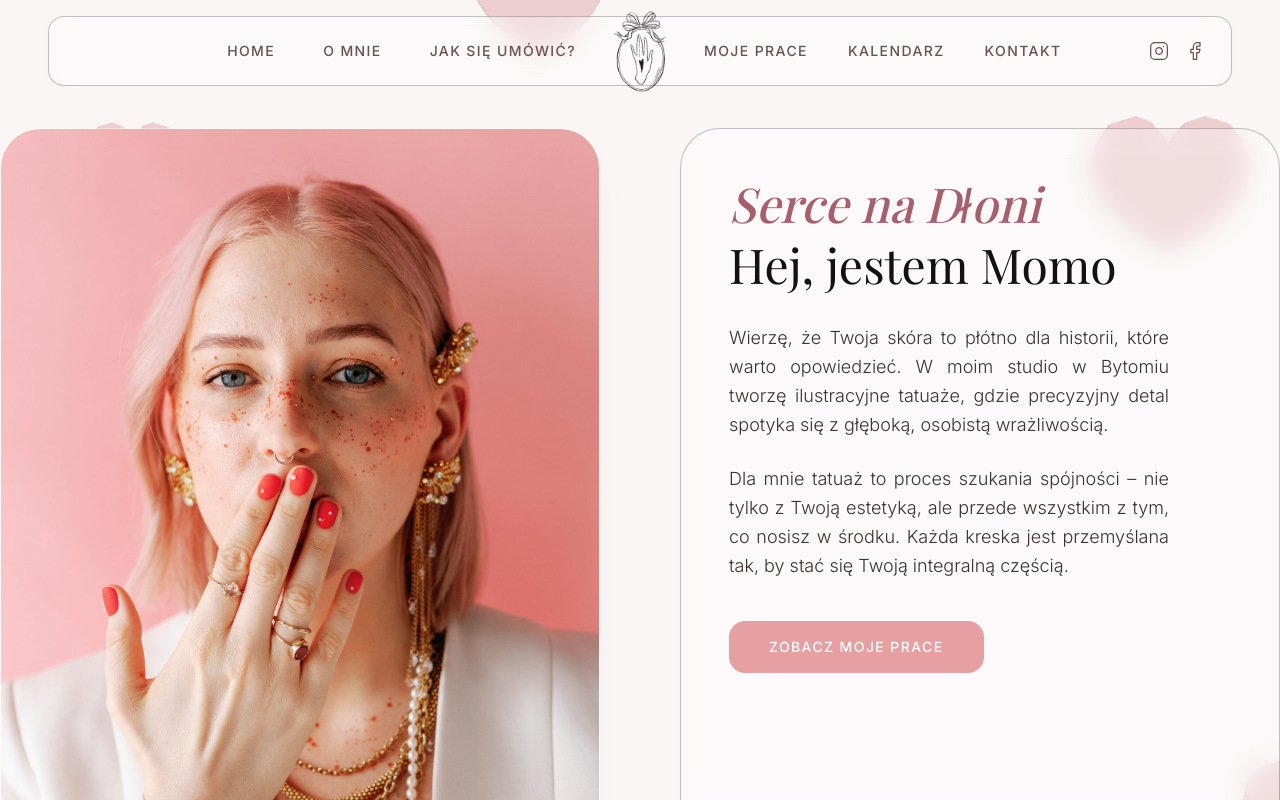
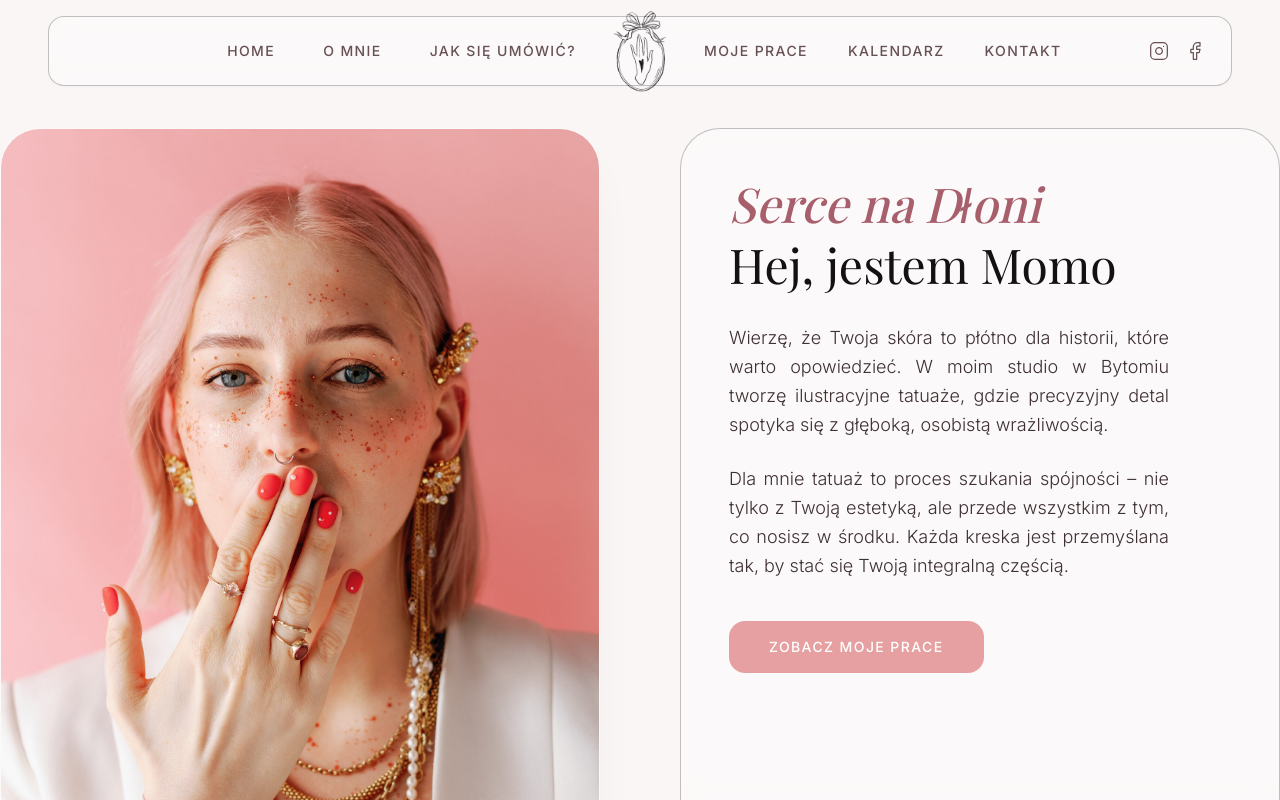
Before and after one commit to plowigus/serce-na-dloni-tattoo, a Next.js app: page / in a window 1280 px wide. Built offline with nearby package versions, Linux system fonts and the light colour scheme; a web font is replaced by a local one.

Commit message:
LCP 100/100

```diff
--- a/app/components/layout/Navbar.tsx
+++ b/app/components/layout/Navbar.tsx
@@ -1,12 +1,8 @@
-"use client";
-
-import { useGSAP } from "@gsap/react";
-import gsap from "gsap";
+// BRAK "use client" - Server Component
 import Link from "next/link";
 import Image from "next/image";
-import { useRef } from "react";
 
-// Ikony Social Media (bez zmian)
+// Ikony (można je wynieść do osobnego pliku, ale tu też działają jako stateless functional components)
 const IconFB = ({ className }: { className?: string }) => (
     <svg viewBox="0 0 24 24" fill="none" stroke="currentColor" strokeWidth="1.5" strokeLinecap="round" strokeLinejoin="round" className={className}><path d="M18 2h-3a5 5 0 0 0-5 5v3H7v4h3v8h4v-8h3l1-4h-4V7a1 1 0 0 1 1-1h3z" /></svg>
 );
@@ -15,102 +11,40 @@ const IconIG = ({ className }: { className?: string }) => (
 );
 
 export default function Navbar() {
-    const navRef = useRef<HTMLElement>(null);
-    const containerRef = useRef<HTMLDivElement>(null);
-    const logoRef = useRef<HTMLDivElement>(null);
-
-    useGSAP(() => {
-        const tl = gsap.timeline({ defaults: { ease: "power3.out" } });
-
-        tl.from(navRef.current, {
-            yPercent: -100,
-            duration: 1,
-            delay: 0.2
-        })
-            .to([containerRef.current, logoRef.current], {
-                y: 0,
-                opacity: 1,
-                stagger: 0.1,
-                duration: 0.8
-            }, "-=0.5");
-
-    }, { scope: navRef });
-
     const linkStyle = "relative text-sm uppercase tracking-widest text-primary-800 hover:text-primary-950 transition-colors font-medium group py-2 whitespace-nowrap";
     const underlineStyle = "absolute left-0 bottom-0 w-0 h-[1px] bg-primary-950 transition-all duration-300 group-hover:w-full";
 
     return (
-        <nav
-            ref={navRef}
-            className="fixed top-0 left-0 right-0 z-50 px-6 md:px-12 py-4"
-        >
-            <div
-                ref={containerRef}
-                className="opacity-0 translate-y-[-10px] mx-auto max-w-7xl rounded-2xl bg-white/30 backdrop-blur-md border-[0.5px] border-primary-950/25 shadow-sm shadow-primary-500/5 px-8 py-4 relative grid grid-cols-2 items-center"
-            >
+        <nav className="fixed top-0 left-0 right-0 z-50 px-6 md:px-12 py-4">
+            {/* ... reszta kodu HTML bez zmian, po prostu usuń useGSAP i useRef ... */}
+            <div className="mx-auto max-w-7xl rounded-2xl bg-white/30 backdrop-blur-md border-[0.5px] border-primary-950/25 shadow-sm shadow-primary-500/5 px-8 py-4 relative grid grid-cols-2 items-center">
+                {/* ... zawartość navbara bez zmian ... */}
+                {/* Upewnij się tylko, że nie używasz tam useRef ani useEffect */}
+                {/* Skopiuj wnętrze JSX z poprzedniego kroku, ale wywal animacje wejścia */}
 
                 {/* LEWA STRONA */}
                 <div className="flex items-center justify-end gap-12 z-30 pr-16">
-                    {/* ZMIANA: Dodano prefetch={false} do wszystkich linków */}
-                    <Link href="/" className={linkStyle} prefetch={false}>
-                        Home
-                        <span className={underlineStyle}></span>
-                    </Link>
-                    <Link href="/o-mnie" className={linkStyle} prefetch={false}>
-                        O mnie
-                        <span className={underlineStyle}></span>
-                    </Link>
-                    <Link href="/rezerwacja" className={linkStyle} prefetch={false}>
-                        Jak się umówić?
-                        <span className={underlineStyle}></span>
-                    </Link>
+                    <Link href="/" className={linkStyle} prefetch={false}>Home<span className={underlineStyle}></span></Link>
+                    <Link href="/o-mnie" className={linkStyle} prefetch={false}>O mnie<span className={underlineStyle}></span></Link>
+                    <Link href="/rezerwacja" className={linkStyle} prefetch={false}>Jak się umówić?<span className={underlineStyle}></span></Link>
                 </div>
 
                 {/* ŚRODEK (LOGO) */}
-                <div
-                    ref={logoRef}
-                    className="opacity-0 absolute left-1/2 top-1/2 -translate-x-1/2 -translate-y-1/2 z-20 flex justify-center pointer-events-none"
-                >
-                    <Link href="/" className="relative block w-64 h-24 pointer-events-auto" prefetch={false}>
-                        <Image
-                            src="/logo.png"
-                            alt="Serce na Dłoni Logo"
-                            fill
-                            className="object-contain"
-                            priority
-                            sizes="256px"
-                        />
+                <div className="absolute left-1/2 top-1/2 -translate-x-1/2 -translate-y-1/2 z-20 flex justify-center">
+                    <Link href="/" className="relative block w-64 h-24" prefetch={false}>
+                        <Image src="/logo.png" alt="Logo" fill className="object-contain" priority sizes="256px" />
                     </Link>
                 </div>
 
                 {/* PRAWA STRONA */}
                 <div className="flex items-center justify-start gap-10 z-30 pl-16 w-full">
-                    <Link href="/moje-prace" className={linkStyle} prefetch={false}>
-                        Moje prace
-                        <span className={underlineStyle}></span>
-                    </Link>
-
-                    <Link href="/kalendarz" className={linkStyle} prefetch={false}>
-                        Kalendarz
-                        <span className={underlineStyle}></span>
-                    </Link>
-
-                    <Link href="/kontakt" className={linkStyle} prefetch={false}>
-                        Kontakt
-                        <span className={underlineStyle}></span>
-                    </Link>
-
+                    <Link href="/moje-prace" className={linkStyle} prefetch={false}>Moje prace<span className={underlineStyle}></span></Link>
+                    <Link href="/kalendarz" className={linkStyle} prefetch={false}>Kalendarz<span className={underlineStyle}></span></Link>
+                    <Link href="/kontakt" className={linkStyle} prefetch={false}>Kontakt<span className={underlineStyle}></span></Link>
                     <div className="h-4 w-px bg-primary-950/20 mx-2 hidden md:block ml-auto"></div>
-
                     <div className="flex items-center gap-4 text-primary-800 pr-12">
-                        <a href="https://instagram.com" target="_blank" rel="noopener noreferrer" className="hover:text-primary-950 hover:scale-110 transition-all duration-300">
-                            <IconIG className="w-5 h-5" />
-                            <span className="sr-only">Instagram</span>
-                        </a>
-                        <a href="https://facebook.com" target="_blank" rel="noopener noreferrer" className="hover:text-primary-950 hover:scale-110 transition-all duration-300">
-                            <IconFB className="w-5 h-5" />
-                            <span className="sr-only">Facebook</span>
-                        </a>
+                        <a href="#" className="hover:text-primary-950"><IconIG className="w-5 h-5" /></a>
+                        <a href="#" className="hover:text-primary-950"><IconFB className="w-5 h-5" /></a>
                     </div>
                 </div>
             </div>
--- a/app/components/sections/Hero.tsx
+++ b/app/components/sections/Hero.tsx
@@ -1,56 +1,16 @@
-"use client";
-
-import { useGSAP } from "@gsap/react";
-import gsap from "gsap";
+// BRAK "use client" - to teraz Server Component!
 import Image from "next/image";
-import { useRef, useEffect } from "react";
 import Link from "next/link";
 
-interface HeroProps {
-    startAnimation: boolean;
-}
-
-export default function Hero({ startAnimation }: HeroProps) {
-    const containerRef = useRef<HTMLElement>(null);
-    const imgRef = useRef<HTMLDivElement>(null);
-    const textContainerRef = useRef<HTMLDivElement>(null);
-    const contentRef = useRef<HTMLDivElement>(null);
-
-    const hasAnimated = useRef(false);
-
-    const { contextSafe } = useGSAP({ scope: containerRef });
-
-    useEffect(() => {
-        if (startAnimation && !hasAnimated.current) {
-            hasAnimated.current = true;
-            playIntro();
-        }
-    }, [startAnimation]);
-
-    const playIntro = contextSafe(() => {
-        const tl = gsap.timeline({ defaults: { ease: "power3.out" } });
-
-        tl.to(imgRef.current, { opacity: 1, scale: 1, x: 0, duration: 1.2 })
-            .to(textContainerRef.current, { opacity: 1, y: 0, duration: 1 }, "-=0.8")
-            .to(contentRef.current?.children || [], {
-                y: 0,
-                opacity: 1,
-                duration: 0.8,
-                stagger: 0.05
-            }, "-=0.6");
-    });
-
+export default function Hero() {
     return (
-        <section ref={containerRef} className="relative h-dvh w-full flex items-center justify-center pt-32 pb-12 overflow-hidden z-10">
+        <section className="relative h-dvh w-full flex items-center justify-center pt-32 pb-12 overflow-hidden z-10">
             <div className="w-full max-w-7xl h-full flex flex-col">
                 <div className="grid grid-cols-1 md:grid-cols-12 gap-8 md:gap-4 h-full">
 
                     {/* LEWA STRONA - ZDJĘCIE */}
                     <div className="md:col-span-6 h-full flex flex-col justify-start">
-                        <div
-                            ref={imgRef}
-                            className="opacity-0 translate-x-[-30px] scale-95 relative w-full max-w-[600px] aspect-4/5 rounded-[40px] overflow-hidden shadow-2xl shadow-primary-900/5 border border-white/40"
-                        >
+                        <div className="relative w-full max-w-[600px] aspect-4/5 rounded-[40px] overflow-hidden shadow-2xl shadow-primary-900/5 border border-white/40">
                             <Image
                                 alt="Momo - Tatuażystka"
                                 fill
@@ -65,17 +25,15 @@ export default function Hero({ startAnimation }: HeroProps) {
 
                     {/* PRAWA STRONA - TEKST */}
                     <div className="md:col-span-6 h-full flex flex-col justify-start items-center md:items-end">
-                        <div
-                            ref={textContainerRef}
-                            className="opacity-0 translate-y-[30px] w-full max-w-[600px] aspect-4/5 bg-white/30 backdrop-blur-md rounded-[40px] p-8 md:p-12 border-[0.5px] border-primary-950/25 shadow-sm shadow-primary-500/5 flex flex-col justify-start"
-                        >
-                            <div ref={contentRef}>
-                                <h1 className="opacity-0 translate-y-[20px] font-serif text-4xl md:text-5xl lg:text-5xl text-primary-950 leading-[1.1] mb-8">
+                        <div className="w-full max-w-[600px] aspect-4/5 bg-white/30 backdrop-blur-md rounded-[40px] p-8 md:p-12 border-[0.5px] border-primary-950/25 shadow-sm shadow-primary-500/5 flex flex-col justify-start">
+
+                            <div>
+                                <h1 className="font-serif text-4xl md:text-5xl lg:text-5xl text-primary-950 leading-[1.1] mb-8">
                                     <span className="text-[#a85f6c] font-medium italic block mb-2">Serce na Dłoni</span>
                                     <span>Hej, jestem Momo</span>
                                 </h1>
 
-                                <div className="opacity-0 translate-y-[20px] space-y-6 text-base md:text-lg text-primary-900 font-light leading-relaxed text-justify max-w-[440px]">
+                                <div className="space-y-6 text-base md:text-lg text-primary-900 font-light leading-relaxed text-justify max-w-[440px]">
                                     <p>
                                         Wierzę, że Twoja skóra to płótno dla historii, które warto opowiedzieć.
                                         W moim studio w Bytomiu tworzę ilustracyjne tatuaże, gdzie precyzyjny
@@ -88,7 +46,7 @@ export default function Hero({ startAnimation }: HeroProps) {
                                     </p>
                                 </div>
 
-                                <div className="opacity-0 translate-y-[20px] mt-10">
+                                <div className="mt-10">
                                     <Link
                                         href="/moje-prace"
                                         className="relative inline-flex items-center justify-center px-10 py-4 bg-[#e7a0a1] text-white rounded-2xl overflow-hidden transition-colors duration-300 ease-out hover:bg-[#a85f6c]"
--- /dev/null
+++ b/app/components/ui/SceneWrapper.tsx
@@ -0,0 +1,36 @@
+"use client";
+
+import { useState, useEffect } from "react";
+import dynamic from "next/dynamic";
+
+// Dynamiczny import wewnątrz Client Componentu
+const HeartsBackground = dynamic(
+    () => import("./HeartsBackground"),
+    { ssr: false }
+);
+
+export default function SceneWrapper() {
+    const [mountCanvas, setMountCanvas] = useState(false);
+
+    useEffect(() => {
+        // Logika opóźnienia, którą mieliśmy w page.tsx
+        // Czekamy, aż główny wątek obsłuży HTML/CSS
+        const timer = setTimeout(() => {
+            if ('requestIdleCallback' in window) {
+                (window as any).requestIdleCallback(() => setMountCanvas(true));
+            } else {
+                setMountCanvas(true);
+            }
+        }, 1000);
+
+        return () => clearTimeout(timer);
+    }, []);
+
+    if (!mountCanvas) return null;
+
+    return (
+        <div className="absolute inset-0 z-0">
+            <HeartsBackground />
+        </div>
+    );
+}
--- a/app/page.tsx
+++ b/app/page.tsx
@@ -1,63 +1,12 @@
-"use client";
 
-import { useState, useEffect, useCallback } from "react";
-import dynamic from "next/dynamic";
 import Hero from "./components/sections/Hero";
-import Preloader from "./components/ui/Preloader";
-
-const HeartsBackground = dynamic(
-  () => import("./components/ui/HeartsBackground"),
-  { ssr: false }
-);
+import SceneWrapper from "./components/ui/SceneWrapper";
 
 export default function Home() {
-  const [mountCanvas, setMountCanvas] = useState(false);
-  const [is3DReady, setIs3DReady] = useState(false);
-  const [forceShow, setForceShow] = useState(false);
-  const [startHeroAnimation, setStartHeroAnimation] = useState(false);
-
-  useEffect(() => {
-    // Opóźnienie startu dla optymalizacji FCP
-    const timer = setTimeout(() => {
-      if ('requestIdleCallback' in window) {
-        (window as any).requestIdleCallback(() => setMountCanvas(true));
-      } else {
-        setMountCanvas(true);
-      }
-    }, 1200);
-    return () => clearTimeout(timer);
-  }, []);
-
-  useEffect(() => {
-    const fallbackTimer = setTimeout(() => {
-      if (!is3DReady) setForceShow(true);
-    }, 4000);
-    return () => clearTimeout(fallbackTimer);
-  }, [is3DReady]);
-
-  // Zapobiega re-renderom tła przy zmianie stanów rodzica
-  const handleReady = useCallback(() => {
-    setIs3DReady(true);
-  }, []);
-
-  const handlePreloaderComplete = () => {
-    setStartHeroAnimation(true);
-  };
-
   return (
     <main className="relative w-full h-full min-h-screen overflow-hidden bg-primary-50">
-      <Preloader
-        ready={is3DReady}
-        forceShow={forceShow}
-        onComplete={handlePreloaderComplete}
-      />
-
-      <div className={`absolute inset-0 z-0 transition-opacity duration-1500 ${is3DReady ? 'opacity-100' : 'opacity-0'}`}>
-        {/* Renderuje się raz i zostaje dzięki dynamic import + stable handleReady */}
-        {mountCanvas && <HeartsBackground onReady={handleReady} />}
-      </div>
-
-      <Hero startAnimation={startHeroAnimation} />
+      <SceneWrapper />
+      <Hero />
     </main>
   );
 }
```
Also changed, not shown: app/components/ui/HeartsBackground.tsx (+28 -20 lines).
